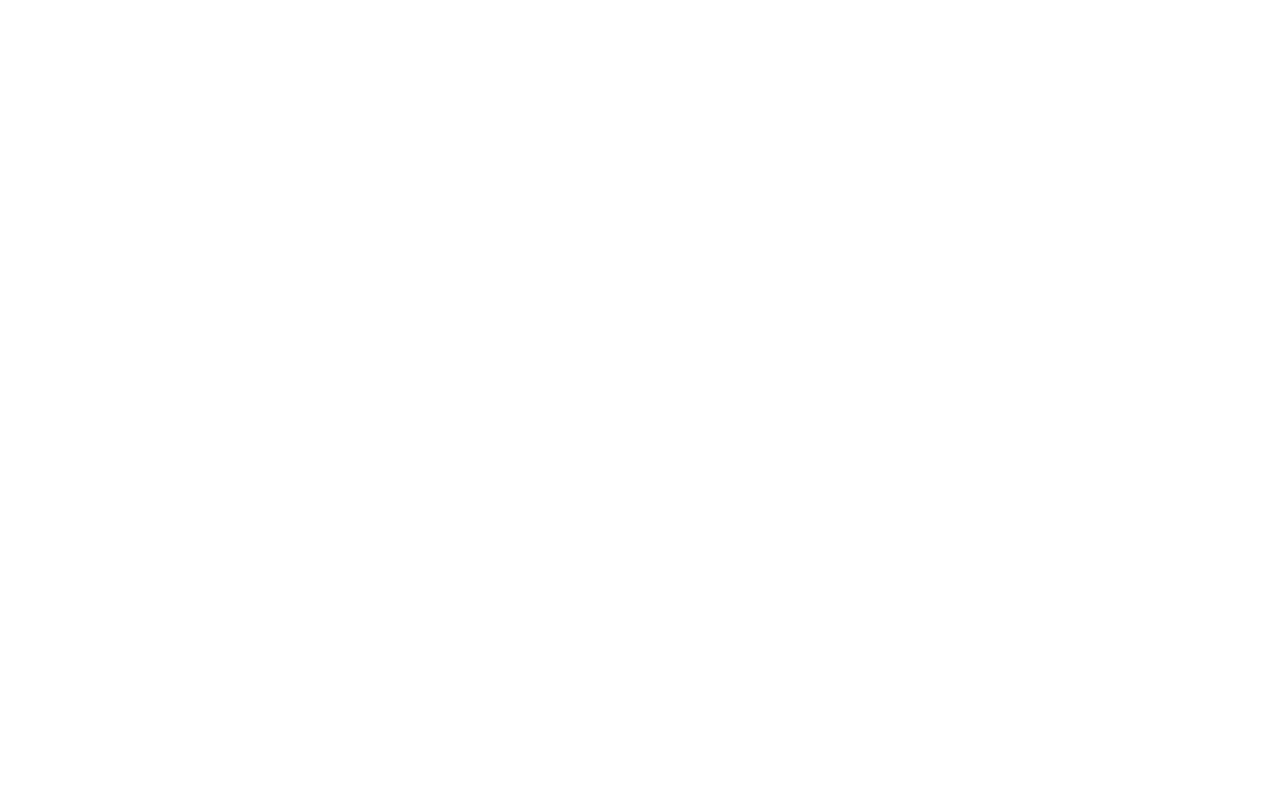
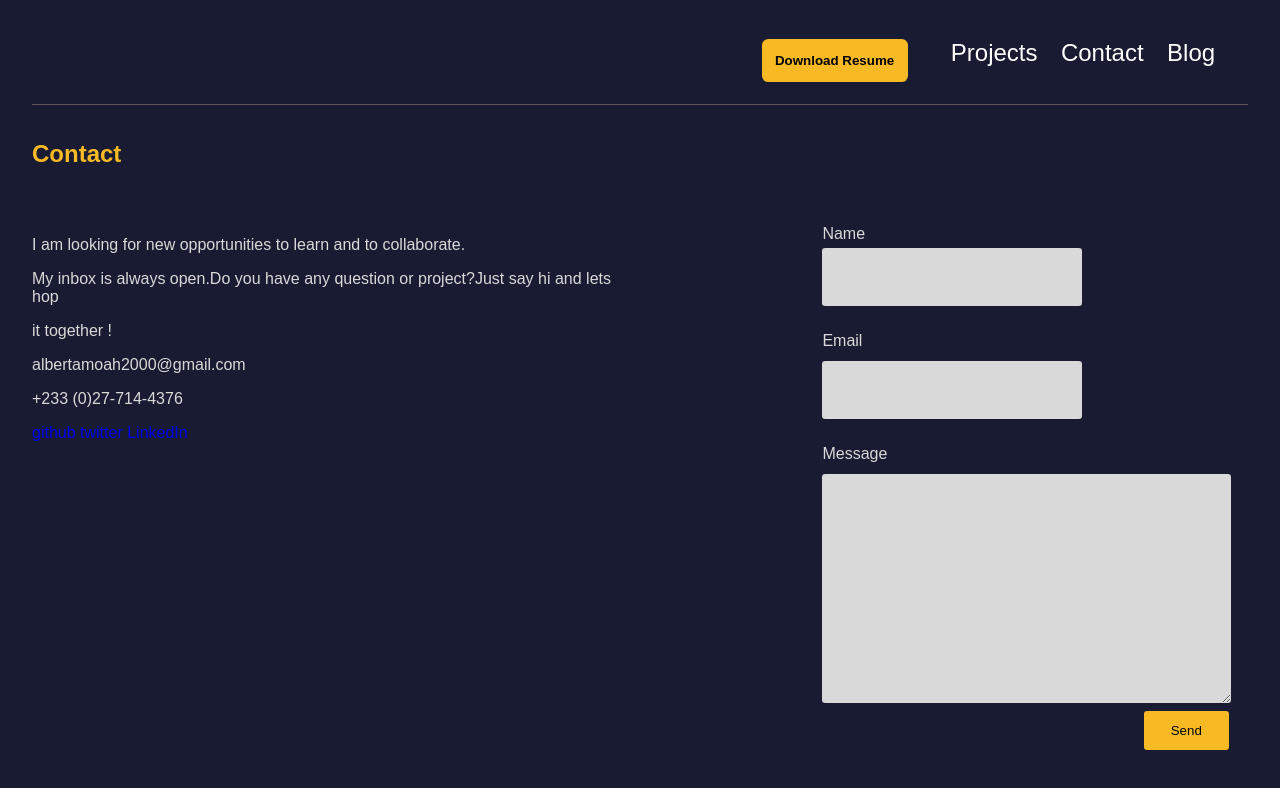
Before and after one commit to Albertamoahjunior/cv-portfolio, a plain HTML site: page portfolio/contact.html in a window 1280 px wide. Drawn offline with Linux system fonts and the light colour scheme.

Commit message:
contact page

```diff
--- a/portfolio/base.css
+++ b/portfolio/base.css
@@ -1,3 +1,8 @@
+*{
+    text-decoration: none;
+    font-family: Arial, Helvetica, sans-serif;
+}
+
 body{
     padding: 0;
     margin: 0;
@@ -6,8 +11,66 @@ body{
 .display{
     padding: 0;
     margin: 0;
-    background-color: #191830;
+    background-color: #181B31;
     position: absolute;
     height: 100%;
     width: 100%;
 }
+
+.display .nav-sec{
+    /* background-color: yellow; */
+    position: absolute;
+    top: 3%;
+    left: 2.5%;
+    height: 10%;
+    width: 95%;
+    border-bottom: 0.01rem solid #595555;
+}
+
+.display .nav-sec .header{
+    position:absolute;
+    top: 1%;
+    left: 0;
+    height: 90%;
+    width: 48%;
+    /* background-color: yellow; */
+}
+
+.display .nav-sec .navigate{
+    position:absolute;
+    top: 1%;
+    right: 0;
+    height: 90%;
+    width: 40%;
+    /* background-color: yellow; */
+}
+
+.display .nav-sec .navigate .resume-download{
+    position:absolute;
+    top: 20%;
+    left: 0;
+    height: 60%;
+    width: 30%;
+    background-color: #f7b924;
+    border: 0;
+    border-radius: 0.4rem;
+    color: #000;
+    font-weight: 700;
+}
+
+.display .nav-sec .navigate .pages{
+    position:absolute;
+    color: #ffff;
+    top: 20%;
+    right: 0;
+    height: 60%;
+    width: 65%;
+    /* background-color: aqua; */
+}
+
+.display .nav-sec .navigate .pages a{
+    color: #ffff;
+    margin-left: 6%;
+    font-size: 1.5rem;
+    font-family: Arial, Helvetica, sans-serif;
+}
--- a/portfolio/contact.css
+++ b/portfolio/contact.css
@@ -0,0 +1,125 @@
+.display .info{
+    /* background-color: green; */
+    position: absolute;
+    top: 15%;
+    left: 2.5%;
+    height: 83%;
+    width: 95%;
+    border-bottom: 0;
+    color: #f7b924;
+}
+
+.display .info .title{
+    background-color: aqua;
+    height: 15%;
+    position: absolute;
+    top: 0;
+    left: 0;
+    width: 100%;
+}
+
+.display .info .contact{
+    /* background-color: crimson; */
+    position: absolute;
+    height: 85%;
+    top: 15%;
+    left: 0;
+    width: 100%;
+}
+
+.display .info .contact .contact-info{
+    /* background-color: grey; */
+    position: absolute;
+    height: 100%;
+    top: 0;
+    left: 0;
+    width: 50%;
+}
+
+.display .info .contact .contact-form{
+    /* background-color: green; */
+    position: absolute;
+    height: 100%;
+    top: 0;
+    right: 0;
+    width: 35%;
+}
+
+.display .info .contact .contact-form .name-sec-label{
+    position: absolute;
+    width: 60%;
+    height: 10%;
+    top: 1%;
+    left: 0;
+}
+
+.display .info .contact .contact-form .name-sec{
+    position: absolute;
+    width: 60%;
+    height: 10%;
+    top: 5%;
+    left: 0;
+    font-size: 1.5rem;
+}
+
+.display .info .contact .contact-form .email-sec-label{
+    position: absolute;
+    width: 60%;
+    height: 10%;
+    top: 20%;
+    left: 0;
+}
+
+.display .info .contact .contact-form .email-sec{
+    position: absolute;
+    width: 60%;
+    height: 10%;
+    top: 25%;
+    left: 0;
+    font-size:1.5rem ;
+}
+
+.display .info .contact .contact-form .message-sec-label{
+    position: absolute;
+    width: 60%;
+    height: 10%;
+    top: 40%;
+    left: 0;
+}
+
+.display .info .contact .contact-form .message-sec{
+    position: absolute;
+    width: 95%;
+    height: 40%;
+    top: 45%;
+    left: 0;
+    text-align: left;
+}
+
+.display .info .contact .contact-form .send-btn{
+    background-color: #f7b924;
+    position: absolute;
+    width: 20%;
+    height: 7%;
+    top: 87%;
+    right: 4.5%;
+    border: 0;
+}
+
+.display .info .contact .contact-form input, textarea, button{
+    background-color: #D9D9D9;
+    border: 0;
+    border-radius: 0.2rem;
+}
+
+.display .info .contact .contact-form input, textarea, button :active{
+    border: 0;
+}
+
+.display .info .contact .contact-form label{
+    color: #D9D9D9;
+}
+
+.display .info .contact .contact-info p{
+    color: #D9D9D9;
+}
--- a/portfolio/contact.html
+++ b/portfolio/contact.html
@@ -0,0 +1,73 @@
+<!DOCTYPE html>
+<html>
+    <head>
+        <title>Portfolio - Blog</title>
+
+        <link rel="stylesheet" href="base.css">
+        <link rel="stylesheet" href="contact.css">
+    </head>
+
+    <body>
+        <div class="display">
+            <div class="nav-sec">
+                <div class="header">
+
+                </div>
+                <div class="navigate">
+                    <button class="resume-download">
+                        Download Resume
+                    </button>
+
+                    <div class="pages">
+                        <a href="./project.html">Projects</a>
+                        <a href="./contact.html">Contact</a>
+                        <a href="./home.html">Blog</a>
+                    </div>
+                </div>
+            </div>
+
+            <div class="info">
+                <div class="reg-title">
+                    <h2>Contact</h2>
+                </div>
+                 <div class="contact">
+                    <div class="contact-info">
+                        <p>
+                            I am looking for new opportunities to learn
+                            and to collaborate.
+                        </p>
+                        <p>
+                            My inbox is always open.Do you have any
+                            question or project?Just say hi and lets hop
+                        </p>
+                        <p>
+                            it together !
+                        </p>
+
+                        <p>
+                            albertamoah2000@gmail.com
+                        </p>
+                        <p>
+                            +233 (0)27-714-4376
+                        </p>
+
+                        <a href="github">github</a>
+                        <a href="twitter">twitter</a>
+                        <a href="linkedIn">LinkedIn</a>
+                    </div>
+                    <div class="contact-form">
+                        <label for="name" id="name-label" class="name-sec-label">Name</label>
+                        <input class="name-sec" id="name-input" name="name" type="text">
+                        <label for="email" id="email-label" class="email-sec-label">Email</label>
+                        <input class="email-sec" id="email-input" name="email" type="email">
+                        <label for="message" id="message-label" class="message-sec-label">Message</label>
+                        <textarea class="message-sec" name="message" id="message-input">
+
+                        </textarea>
+                        <button class="send-btn">Send</button>
+                    </div>
+                 </div>
+            </div>
+        </div>
+    </body>
+</html>
--- a/portfolio/projects.css
+++ b/portfolio/projects.css
@@ -0,0 +1,10 @@
+.display .info{
+    /* background-color: green; */
+    position: absolute;
+    top: 15%;
+    left: 2.5%;
+    height: 45%;
+    width: 95%;
+    border-bottom: 0;
+    color: #f7b924;
+}
```
Also changed, not shown: portfolio/home.css (+85 -11 lines), portfolio/home.html (+36 -5 lines), portfolio/project.html (+34 -0 lines).
